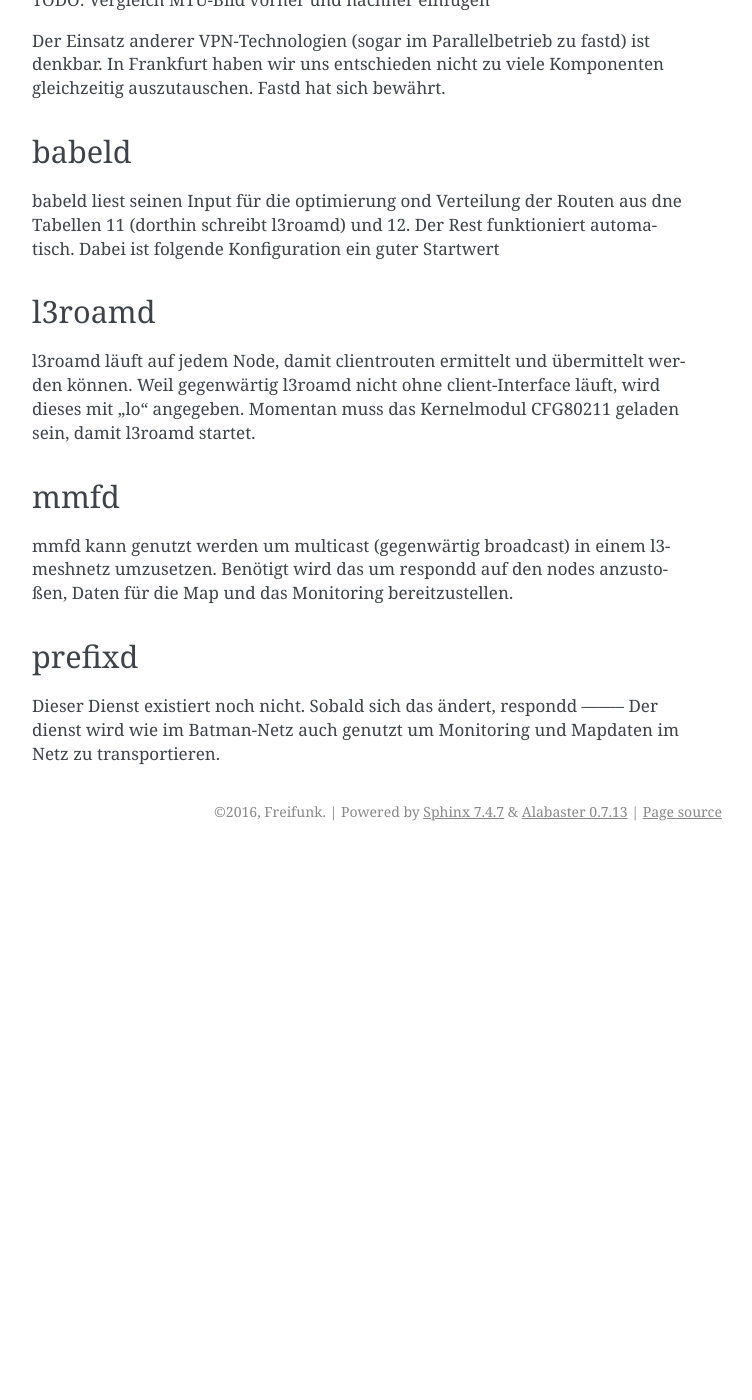
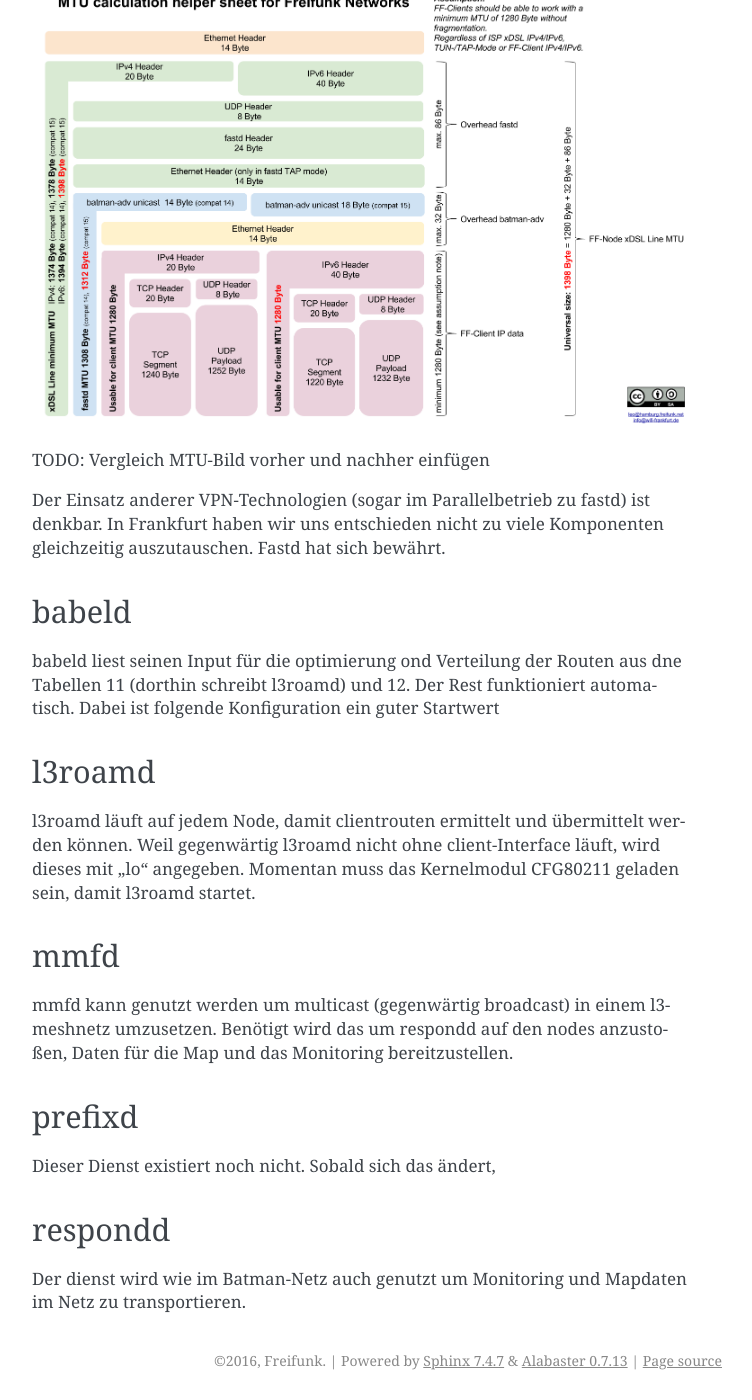
Before and after one commit to freifunk-l3r/readthedocs, a Sphinx documentation site: the page built from docs/components.rst, in a window 1280 px wide and 1400 px high, scrolled down 1020 px. Shown: the whole window, without its empty margins (388-1140 px from the left). Built offline with Sphinx 7.4.7, drawn with Linux system fonts in a browser that asks for light colours; before the commit the page ends 1871 px from its top, so only the background shows below that.

Commit message:
bildchen MTU-Helper batman hinzugefügt

```diff
--- a/docs/components.rst
+++ b/docs/components.rst
@@ -30,6 +30,9 @@ fastd
 -----
 Nodes, die keine direkte WLAN-Verbindung haben, können über die VPN-Software fastd Teil eines gemeinsamen Netzes werden. In einem Batman-Netz werden die IP-Pakete des Freifunk-Netzes in Batman-Frames eingepackt und diese in fastd-Pakete gesteckt. Im Babel-Netz haben wir eine Verschachtelungsebene weniger, die IP-Pakete aus dem Freifunknetz können direkt auf den fastd-Interfaces transportiert werden. Die Datenströme zur Verwaltung des Netzes liegen daneben.
 
+.. image:: MTU-calculation-helper-sheet-for-Freifunk-Networks.png
+ :name: MTU in einem Batman-Netz
+
 TODO: Vergleich MTU-Bild vorher und nachher einfügen
 
 Der Einsatz anderer VPN-Technologien (sogar im Parallelbetrieb zu fastd) ist denkbar. In Frankfurt haben wir uns entschieden nicht zu viele Komponenten gleichzeitig auszutauschen. Fastd hat sich bewährt.
@@ -49,6 +52,7 @@ mmfd kann genutzt werden um multicast (gegenwärtig broadcast) in einem l3-meshn
 prefixd
 -------
 Dieser Dienst existiert noch nicht. Sobald sich das ändert,
+
 respondd
 --------
 Der dienst wird wie im Batman-Netz auch genutzt um Monitoring und Mapdaten im Netz zu transportieren.
```
Also changed, not shown: docs/MTU-calculation-helper-sheet-for-Freifunk-Networks.png (added).
